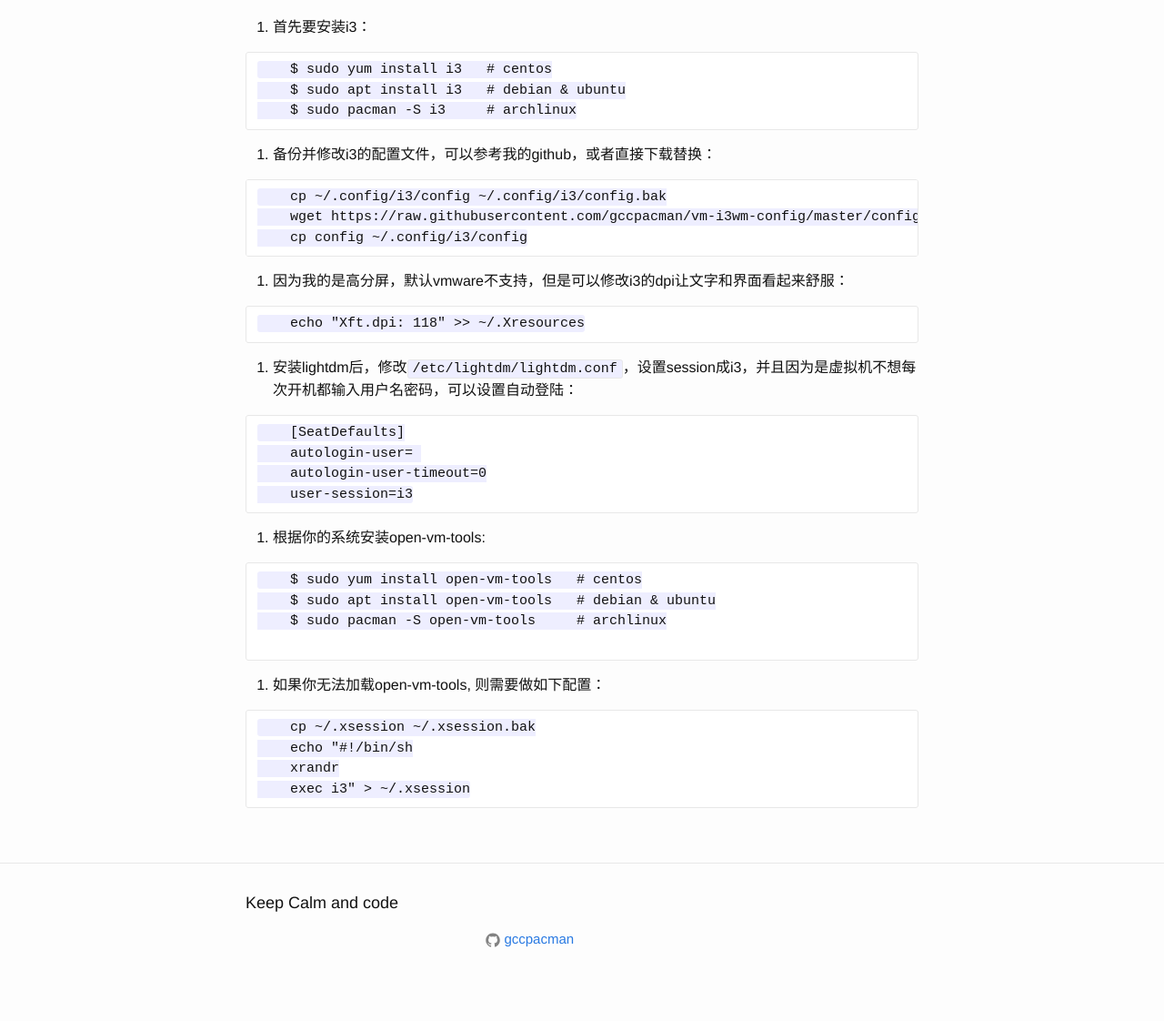
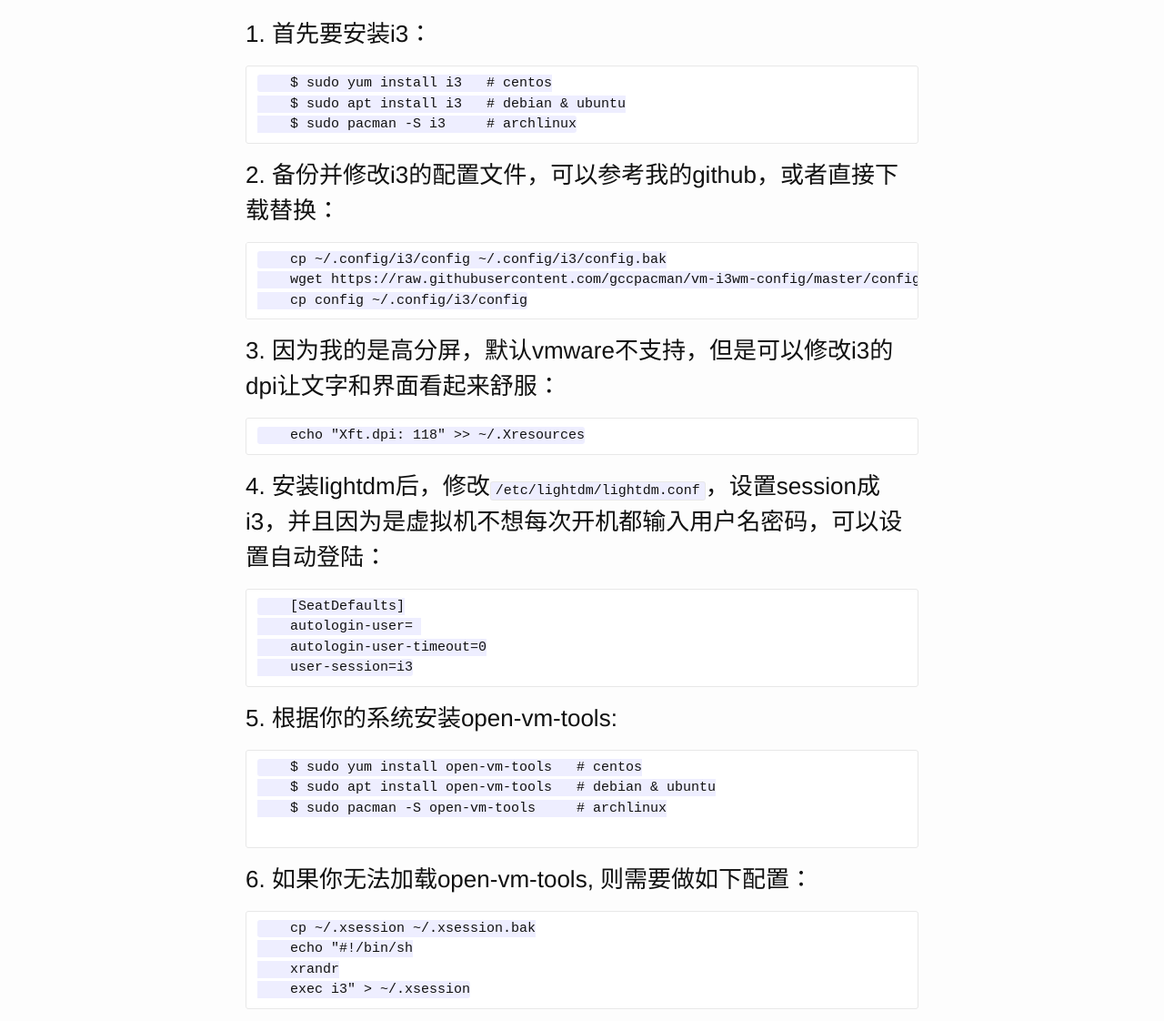
Before and after one commit to gccpacman/gccpacman.github.io, a Jekyll site: the page built from _posts/2018-05-04-virtualmachine-i3-linux.md, in a window 1280 px wide and 1400 px high, scrolled down 387 px. Shown: the part 278-1400 px from the top of the window at 91% size. Built offline with Jekyll 4.4.1, drawn with Linux system fonts in a browser that asks for light colours; some of the changed text lies outside the part shown.

Commit message:
Update 2018-05-04-virtualmachine-i3-linux.md

````diff
--- a/_posts/2018-05-04-virtualmachine-i3-linux.md
+++ b/_posts/2018-05-04-virtualmachine-i3-linux.md
@@ -12,9 +12,9 @@ tags: [虚拟机, vmware, i3, linux]
 
 ![i3](https://i3wm.org/screenshots/i3-1.png)
 
-这边的例子以Vmware为例：
+##这边的例子以Vmware为例：
 
-1. 首先要安装i3：
+### 1. 首先要安装i3：
 
 ```
     $ sudo yum install i3   # centos
@@ -22,7 +22,7 @@ tags: [虚拟机, vmware, i3, linux]
     $ sudo pacman -S i3     # archlinux
 ```
 
-2. 备份并修改i3的配置文件，可以参考我的github，或者直接下载替换：
+### 2. 备份并修改i3的配置文件，可以参考我的github，或者直接下载替换：
 
 ```
     cp ~/.config/i3/config ~/.config/i3/config.bak
@@ -31,13 +31,13 @@ tags: [虚拟机, vmware, i3, linux]
 ```
 
 
-3. 因为我的是高分屏，默认vmware不支持，但是可以修改i3的dpi让文字和界面看起来舒服：
+### 3. 因为我的是高分屏，默认vmware不支持，但是可以修改i3的dpi让文字和界面看起来舒服：
 
 ```
     echo "Xft.dpi: 118" >> ~/.Xresources
 ```
 
-4. 安装lightdm后，修改`/etc/lightdm/lightdm.conf`，设置session成i3，并且因为是虚拟机不想每次开机都输入用户名密码，可以设置自动登陆：
+### 4. 安装lightdm后，修改`/etc/lightdm/lightdm.conf`，设置session成i3，并且因为是虚拟机不想每次开机都输入用户名密码，可以设置自动登陆：
 
 ```
     [SeatDefaults]
@@ -47,7 +47,7 @@ tags: [虚拟机, vmware, i3, linux]
 ```
 
 
-5. 根据你的系统安装open-vm-tools:
+### 5. 根据你的系统安装open-vm-tools:
 
 ```
     $ sudo yum install open-vm-tools   # centos
@@ -55,7 +55,7 @@ tags: [虚拟机, vmware, i3, linux]
     $ sudo pacman -S open-vm-tools     # archlinux
 
 ```
-6. 如果你无法加载open-vm-tools, 则需要做如下配置：
+### 6. 如果你无法加载open-vm-tools, 则需要做如下配置：
 
 ```
     cp ~/.xsession ~/.xsession.bak
````
